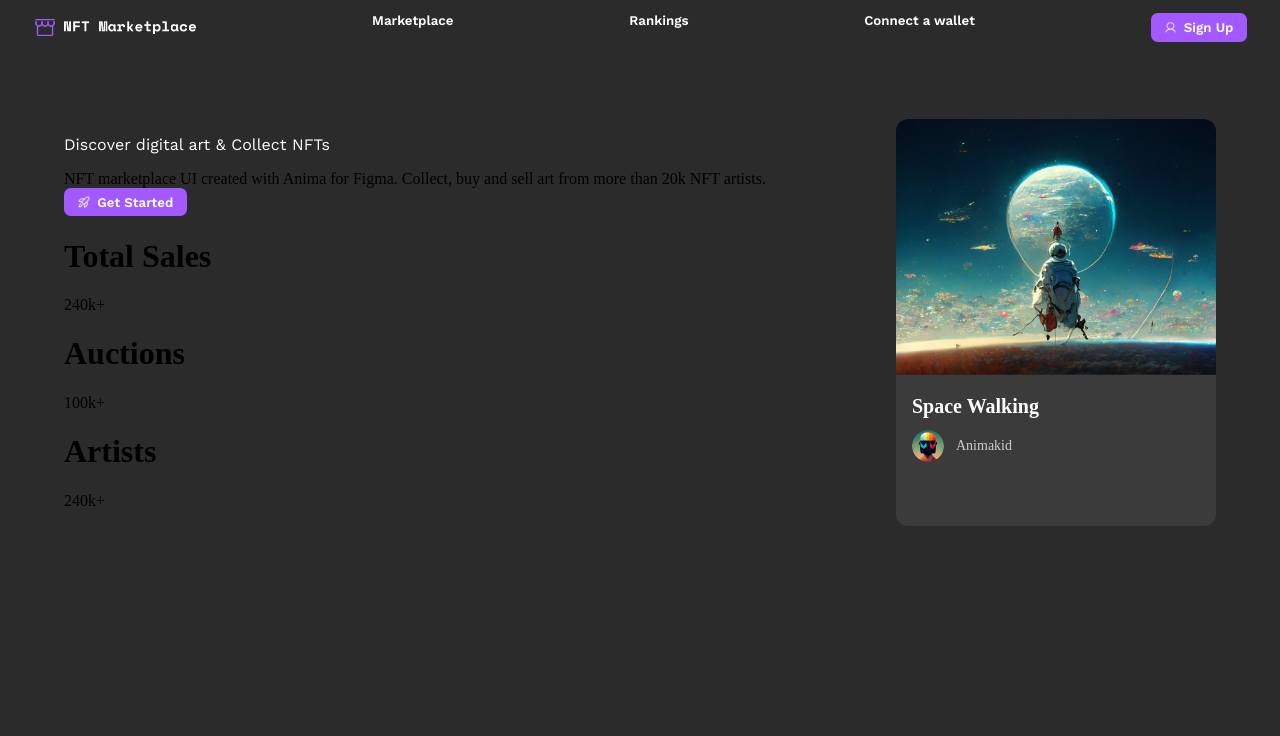
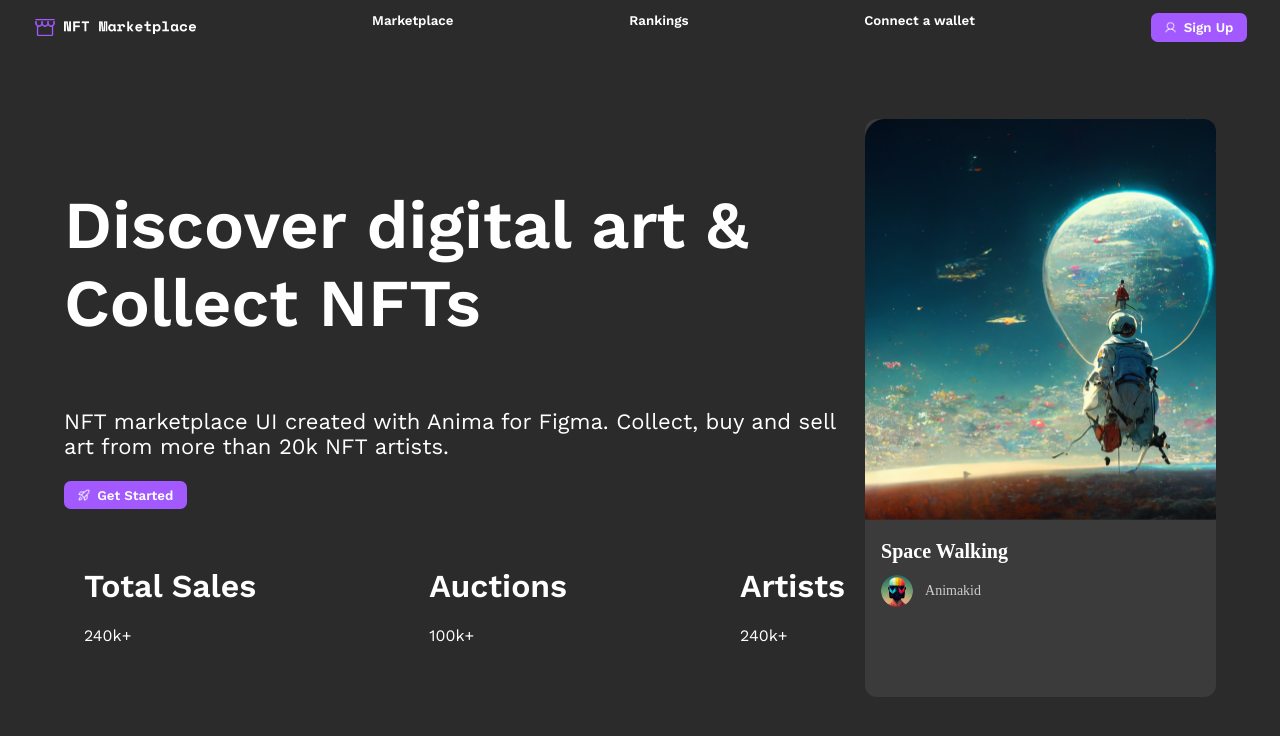
Before and after one commit to Bhaumik-Tandan/NFTHome, a React (Create React App) app: page / in a window 1280 px wide. Shown: the top 736 px of the page. Built offline with nearby package versions, Linux system fonts and the light colour scheme.

Commit message:
[fix] ui

```diff
--- a/src/components/HeroSection.tsx
+++ b/src/components/HeroSection.tsx
@@ -3,15 +3,24 @@ import NFTCard from "./NFTCard";
 import Button from "./Button";
 import HeroStats from "./HeroStats";
 import Text from "./Text";
+import { CSSProperties } from 'react';
 function HeroSection() {
   return (
     <div style={styles.container}>
       <div>
-        <Text>Discover digital art & Collect NFTs</Text>
-        <div>
+        <Text style={{
+          fontSize: "67px",
+          fontWeight: 600,
+        }}>
+          Discover digital art & Collect NFTs
+          </Text>
+        <Text style={{
+          fontSize: "22px",
+          fontWeight: 400,
+        }}>
           NFT marketplace UI created with Anima for Figma. Collect, buy and sell
           art from more than 20k NFT artists.
-        </div>
+        </Text>
         <Button title={"Get Started"} icon="RocketLaunch" />
         <HeroStats />
       </div>
@@ -22,7 +31,7 @@ function HeroSection() {
 
 export default HeroSection;
 
-const styles = {
+const styles :Record<string, CSSProperties>= {
   container: {
     padding: "5vw",
     display: "flex",
--- a/src/components/HeroStats.tsx
+++ b/src/components/HeroStats.tsx
@@ -1,17 +1,17 @@
 import React from 'react'
 import heroData from 'constants/heroData';
-
+import Text from './Text';
 
 function HeroStats() {
   return (
-    <div>
+    <div style={styles.container}>
         {
             heroData.map((data, index) => {
                 return (
-                    <div key={index}>
+                    <Text key={index}>
                         <h1>{data.title}</h1>
                         <p>{data.value}</p>
-                    </div>
+                    </Text>
                 )
             }
             )
@@ -21,3 +21,11 @@ function HeroStats() {
 }
 
 export default HeroStats;
+
+const styles = {
+    container:{
+        display: "flex",
+        justifyContent: "space-between",
+        margin: "20px"
+    }
+};
--- a/src/components/NFTCard.tsx
+++ b/src/components/NFTCard.tsx
@@ -1,12 +1,13 @@
 import React from 'react';
 import COLOR from 'constants/styles/color';
+import ImagePlaceHolder from 'assets/Image Placeholder.png';
 
 const NFTCard = () => {
   return (
     <div style={styles.card}>
       <div style={styles.imageContainer}>
         <img
-          src={require("../assets/Image Placeholder.png")}
+          src={ImagePlaceHolder}
           alt="NFT"
           style={styles.mainImage}
         />
@@ -37,7 +38,6 @@ const NFTCard = () => {
 
 const styles:any = {
   card: {
-    maxWidth: '320px',
     borderRadius: '12px',
     overflow: 'hidden',
     backgroundColor: COLOR.BACKGROUND_SECONDARY
@@ -47,8 +47,8 @@ const styles:any = {
     width: '100%'
   },
   mainImage: {
-    width: '100%',
-    height: '256px',
+    width: '510px',
+    height: '401px',
     objectFit: 'cover'
   },
   label: {
--- a/src/components/Text.tsx
+++ b/src/components/Text.tsx
@@ -1,9 +1,9 @@
 import { PRIMARY_FONT_STYLE } from 'constants/styles/text';
 import TextProps from 'types/props/TextProps';
 
-function Text({ children }: TextProps) {
+function Text({ children, style: customStyle }: TextProps) {
   return (
-    <p style={style}>
+    <p style={{ ...style, ...customStyle }}>
       {children}
     </p>
   );
--- a/src/types/props/TextProps.ts
+++ b/src/types/props/TextProps.ts
@@ -1,6 +1,7 @@
-import { ReactNode } from 'react';
+import { CSSProperties, ReactNode } from 'react';
 interface TextProps {
     children: ReactNode;
+    style?: CSSProperties;
 };
 
 export default TextProps;
```
